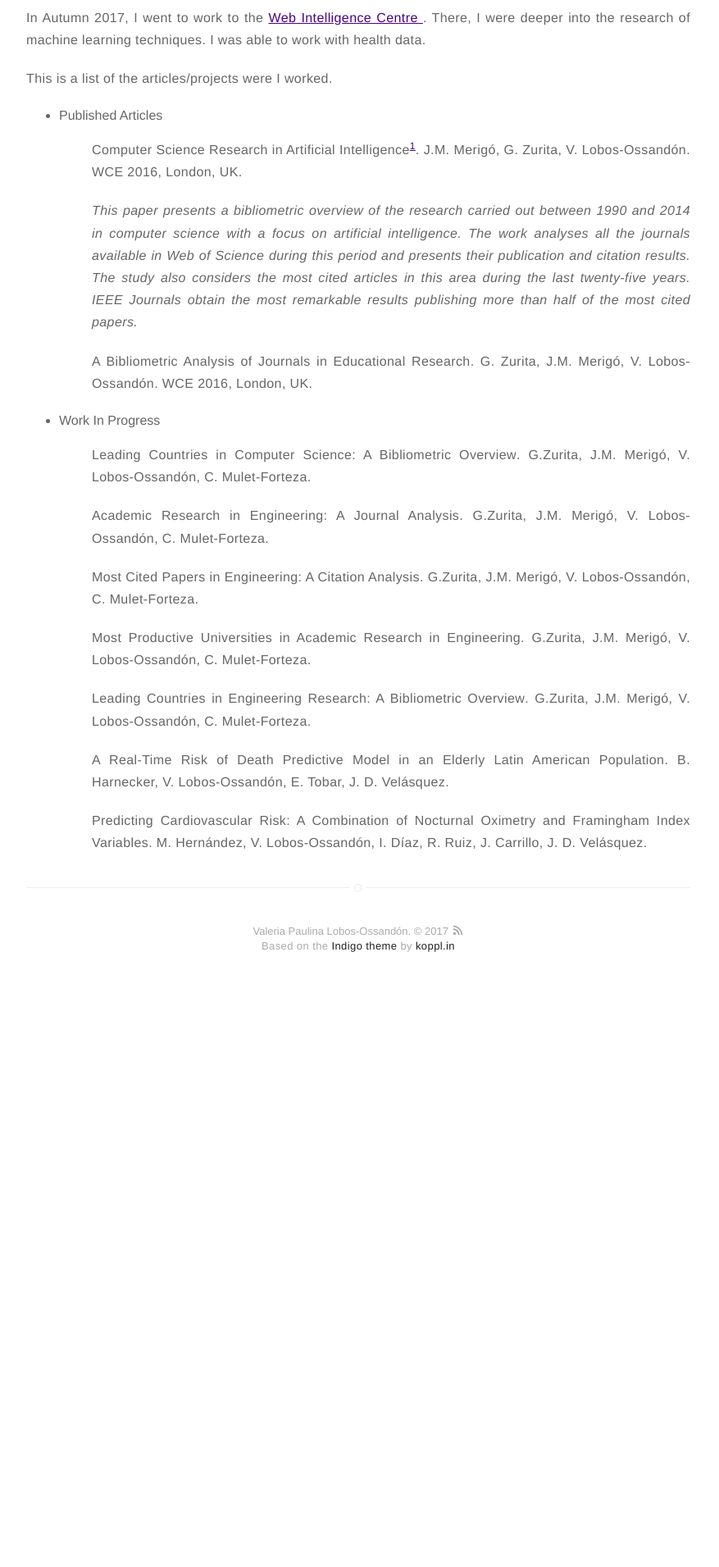
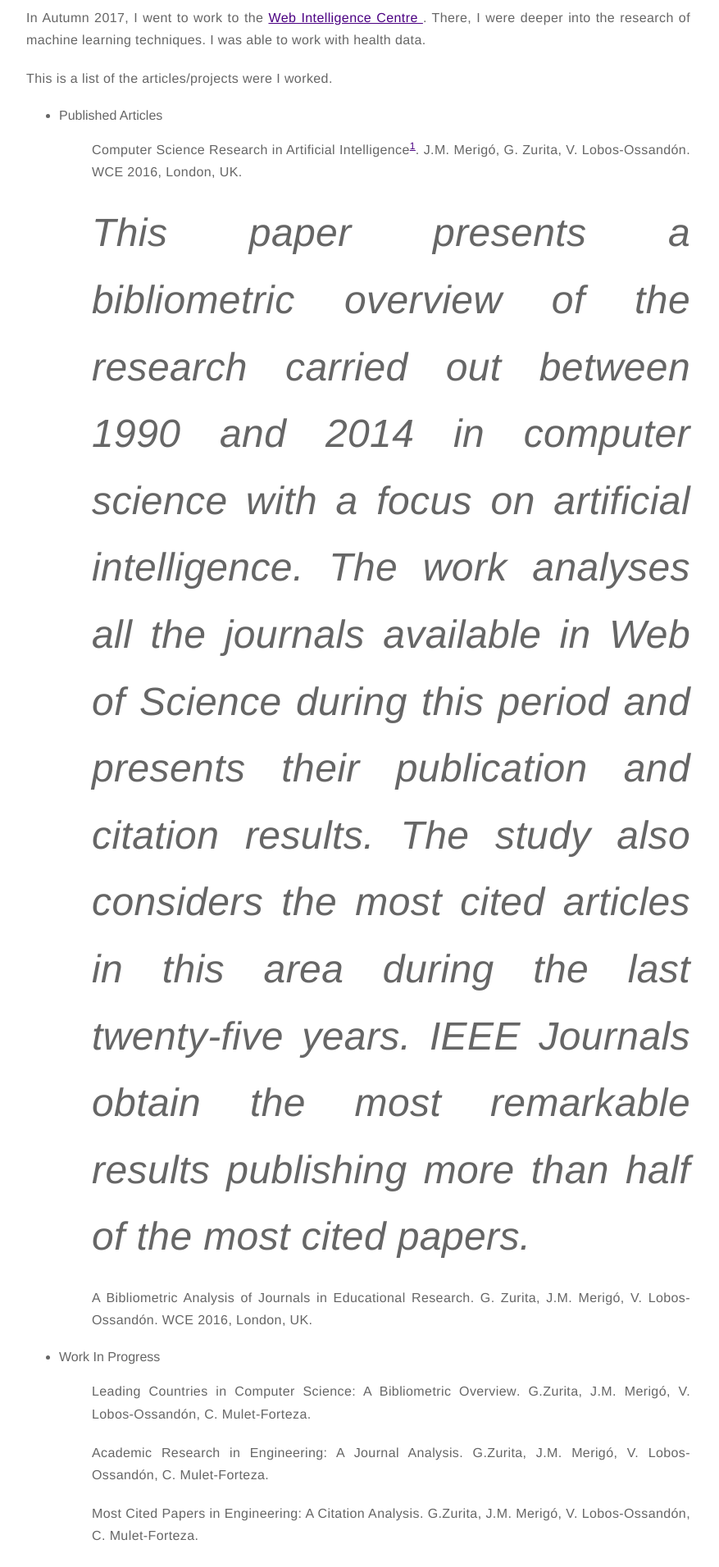
Before and after one commit to vlobos-ossandon/vlobos-ossandon.github.io, a Jekyll site: the page built from research.html, in a window 1280 px wide. Shown: the part 491-2402 px from the top of the page at 82% size, without its empty margins (203-1080 px from the left). Built offline with Jekyll 4.4.1, drawn with Linux system fonts in a browser that asks for light colours; before the commit the page ends 1716 px from its top, so only the background shows below that.

Commit message:
Research_6

```diff
--- a/research.html
+++ b/research.html
@@ -17,9 +17,9 @@ title: Research
 			<p align="justify">
 			<b>Computer Science Research in Artificial Intelligence</b><sup><a href="http://www.iaeng.org/publication/WCE2016/WCE2016_pp216-220.pdf" target="_blank">1</a></sup>. J.M. Merigó, G. Zurita, V. Lobos-Ossandón. WCE 2016, London, UK.
 			</p>
-			<p align="justify">
+			<p align="justify"> <font size="11">
 			<em>This paper presents a bibliometric overview of the research carried out between 1990 and 2014 in computer science with a focus on artificial intelligence. The work analyses all the journals available in Web of Science during this period and presents their publication and citation results. The study also considers the most cited articles in this area during the last twenty-five years. IEEE Journals obtain the most remarkable results publishing more than half of the most cited papers. </em>
-			</p>
+			</p> </font>
 		</ul>
 
 		<ul>
```
